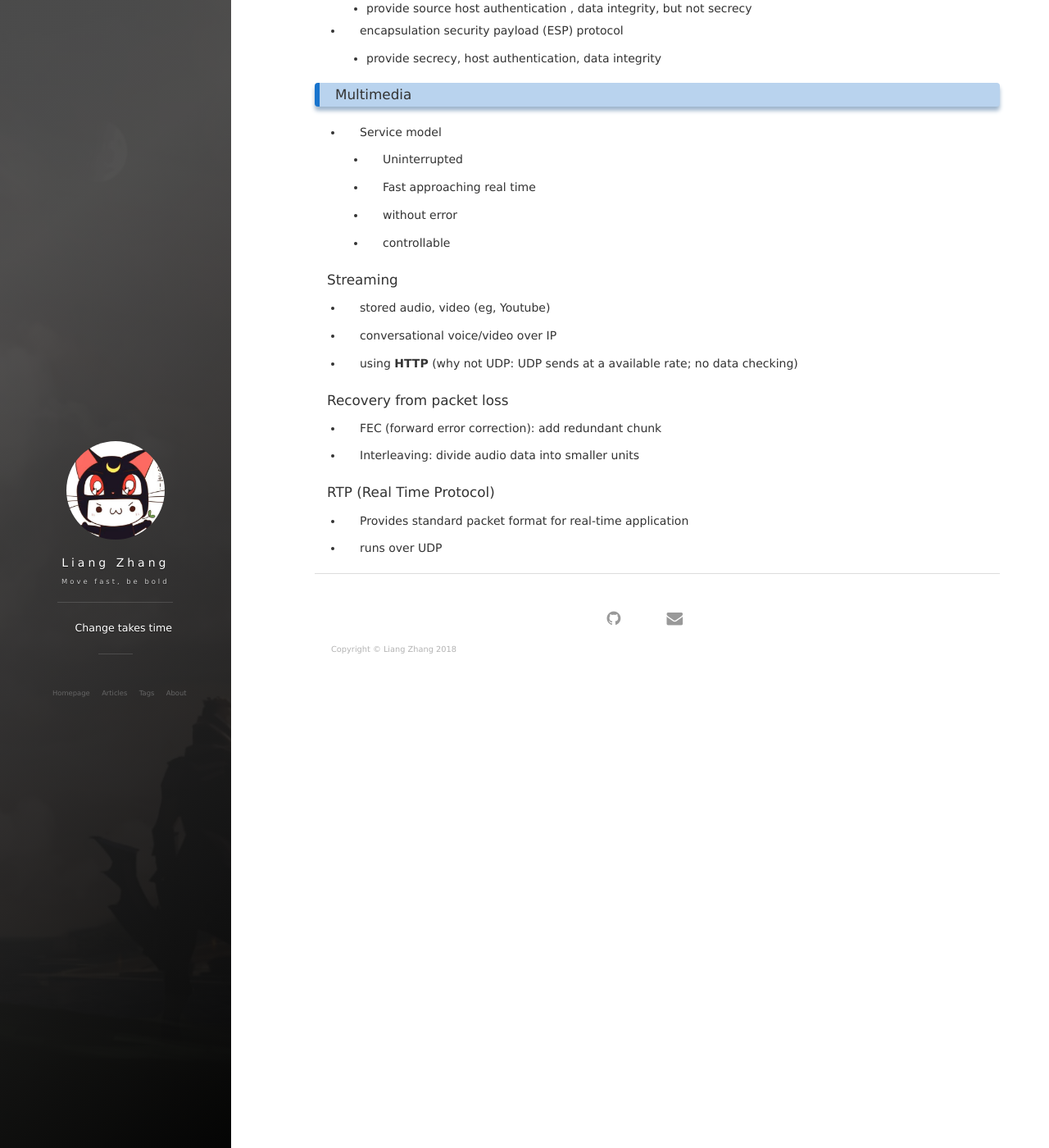
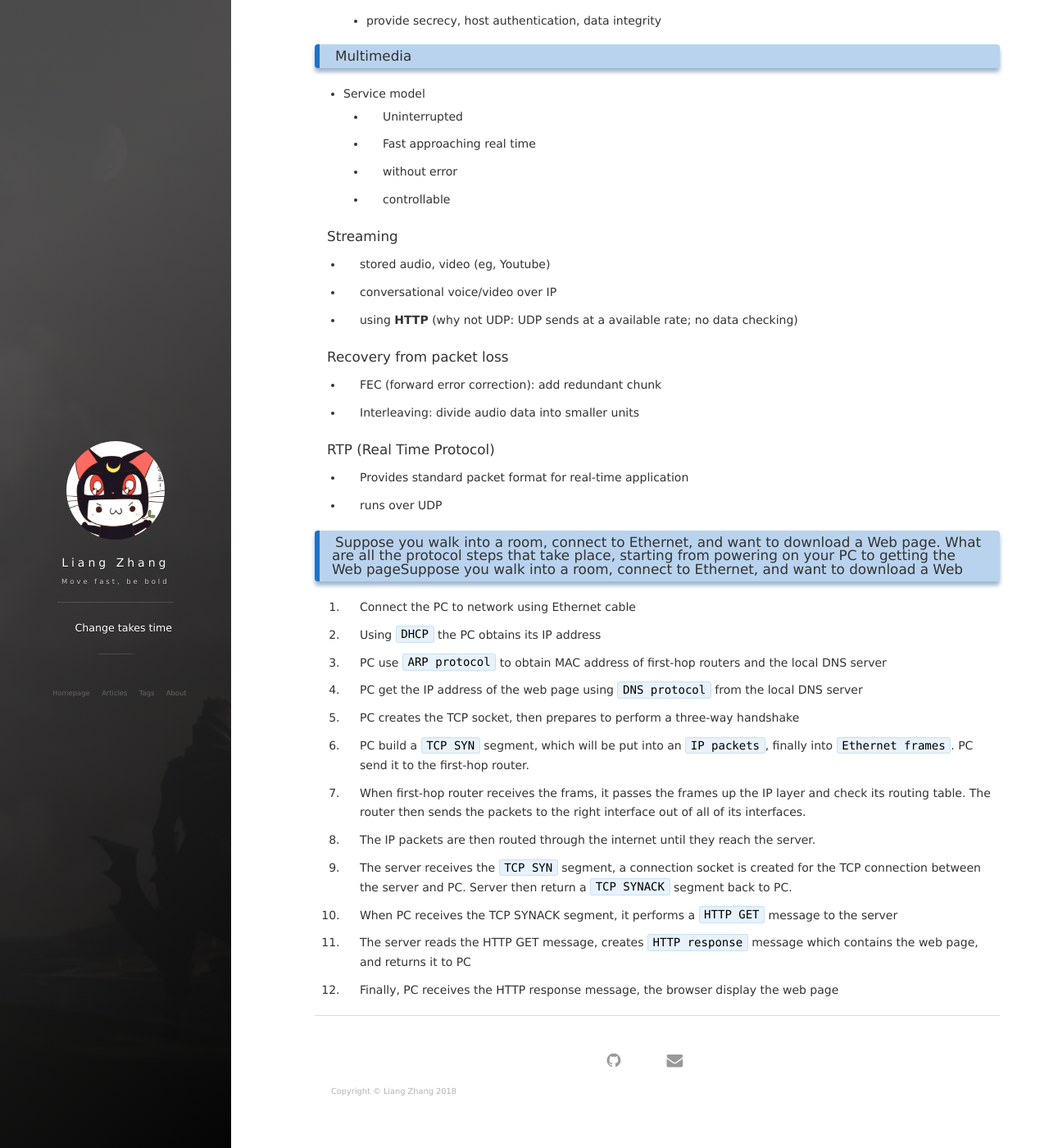
Before and after one commit to johnbryant/blog, a Jekyll site: the page built from _posts/2018-12-01-network_exam2_review.md, in a window 1280 px wide and 1400 px high, scrolled down 16209 px. Shown: the whole window at 82% size. Built offline with Jekyll 4.4.1, drawn with Linux system fonts in a browser that asks for light colours; nearby versions of some CDN libraries; comment, search, counter and statistics services are not loaded.

Commit message:
add contents to network_exam2_review

````diff
--- a/_posts/2018-12-01-network_exam2_review.md
+++ b/_posts/2018-12-01-network_exam2_review.md
@@ -5,6 +5,7 @@ date: 2018-12-01
 description: "Chapter 4,5,8,9"
 
 tags: network
+
 
 
 
@@ -48,8 +49,6 @@ tags: network
 
   - SDN - implemented in (remote) servers
 
-
-
 ### What's inside a Router
 
 #### input port processing
@@ -69,8 +68,7 @@ tags: network
 ![forwarding_table3](/blog/images/posts/2018-12-01-network_exam2_review/forwarding_table3.png)
 
 - When an input packet arrives, it need to be matched the address in forwaring table. If there are **multiple matches**, the router uses the **longest prefix matching rule**:
-
-  -  it finds the longest matching entry in the table and forwards the packet to the link interface associated
+  - it finds the longest matching entry in the table and forwards the packet to the link interface associated
     with the longest prefix match
 
 #### Switching
@@ -103,10 +101,6 @@ tags: network
 
 ![output_port_processing](/blog/images/posts/2018-12-01-network_exam2_review/output_port_processing.png)
 
-
-
-
-
 ### CIDR
 
 - Classless Interdomain Routing
@@ -125,8 +119,6 @@ tags: network
   Organization 2   200.23.20.0/23     11001000 00010111 00010100 00000000 ... ...              ...
   Organization 7   200.23.30.0/23     11001000 00010111 00011110 00000000
   ```
-
-
 
 ### DHCP
 
@@ -166,8 +158,6 @@ tags: network
 
   - length = 1040 (data 1020 + header 20), offset = 2960, fragflag = 0
 
-
-
 ### IPv6
 
 ![IPv6_data_format](/blog/images/posts/2018-12-01-network_exam2_review/IPv6_data_format.png)
@@ -194,8 +184,6 @@ tags: network
 
   ![tunneling](/blog/images/posts/2018-12-01-network_exam2_review/tunneling.png)
 
-
-
 ### OpenFlow
 
 - match-action table
@@ -213,8 +201,6 @@ tags: network
   - Dropping
 
   - Modify-field
-
-
 
 ### routing algorighm
 
@@ -304,8 +290,6 @@ forever
 
   - propagate this reachability info to all routers in AS1
 
-
-
 ### Intra-AS Routing
 
 - also known as **interior gateway protocols (IGP)**
@@ -359,8 +343,6 @@ forever
 - backbone router: run OSPF routing limited to backbone
 
 - boundary router: connect to other AS
-
-
 
 ### inter-AS routing
 
@@ -420,16 +402,11 @@ forever
 
   - inter-AS: policy may dominate over performance
 
-
-
 ### SDN
 
 - software defined networking
 
 -
-
-
-
 ### ICMP
 
 - Internet Control Message protocol
@@ -450,8 +427,6 @@ forever
 
   - also contain the header the first 8 bytes of the IP datagram that caused the ICMP message to be generated
 
-
-
 ### SNMP
 
 - Simple Network Management Protocol
@@ -461,8 +436,6 @@ forever
 - usage
 
   - In a request-response mode, an SNMP managing server sends a requeset to an SNMP agent, who receives the request, performs some action, and sends a reply to the request
-
-
 
 ### Multicast
 
@@ -491,8 +464,6 @@ forever
 - **Multicast group** is a single identifier that represents a group of receivers
 
 - IGMP (Internet Group Management Protocol) operates between a host and its directly attached router
-
-
 
 ### Network Security
 
@@ -528,13 +499,11 @@ forever
 
 - used in PGP (for secure e-mail), SSL (for securing TCP connection), and IPsec (for securing the network-layer transport)
 
--  the message to be encrypted is processed in blocks of k bits. For example, if k=64, then the message is broken into 64-bit blocks, and each block is encrypted independently
+- the message to be encrypted is processed in blocks of k bits. For example, if k=64, then the message is broken into 64-bit blocks, and each block is encrypted independently
 
 - example
 
 ![block_cipher](/blog/images/posts/2018-12-01-network_exam2_review/block_cipher.png)
-
-
 
 #### Pretty good privacy (PGP)
 
@@ -567,13 +536,9 @@ yhHJRHhGJGhgg/12EpJ+lo8gE4vB3mqJhFEvZP9t6n7G6m5Gw2
 
 - PGP does not use a message authentication code (MAC) for message integrity. It uses digital signatures.
 
-
-
 #### Secure sockets layer (SSL)
 
 - works at transport layer. Provides security to any TCP-based app using SSL services
-
-
 
 #### IPsec
 
@@ -587,12 +552,9 @@ yhHJRHhGJGhgg/12EpJ+lo8gE4vB3mqJhFEvZP9t6n7G6m5Gw2
 
   - provide secrecy, host authentication, data integrity
 
-
-
 ### Multimedia
 
 - Service model
-
   - Uninterrupted
 
   - Fast approaching real time
@@ -620,3 +582,31 @@ yhHJRHhGJGhgg/12EpJ+lo8gE4vB3mqJhFEvZP9t6n7G6m5Gw2
 - Provides standard packet format for real-time application
 
 - runs over UDP
+
+
+
+### Suppose you walk into a room, connect to Ethernet, and want to download a Web page. What are all the protocol steps that take place, starting from powering on your PC to getting the Web pageSuppose you walk into a room, connect to Ethernet, and want to download a Web
+
+1. Connect the PC to network using Ethernet cable
+
+2. Using `DHCP` the PC obtains its IP address
+
+3. PC use `ARP protocol` to obtain MAC address of first-hop routers and the local DNS server
+
+4. PC get the IP address of the web page using `DNS protocol` from the local DNS server
+
+5. PC creates the TCP socket, then prepares to perform a three-way handshake
+
+6. PC build a `TCP SYN` segment, which will be put into an `IP packets`, finally into `Ethernet frames`. PC send it to the first-hop router.
+
+7. When first-hop router receives the frams, it passes the frames up the IP layer and check its routing table. The router then sends the packets to the right interface out of all of its interfaces.
+
+8. The IP packets are then routed through the internet until they reach the server.
+
+9. The server receives the `TCP SYN` segment, a connection socket is created for the TCP connection between the server and PC. Server then return a `TCP SYNACK` segment back to PC.
+
+10. When PC receives the TCP SYNACK segment, it performs a `HTTP GET` message to the server
+
+11. The server reads the HTTP GET message, creates `HTTP response` message which contains the web page, and returns it to PC
+
+12. Finally, PC receives the HTTP response message, the browser display the web page
````
